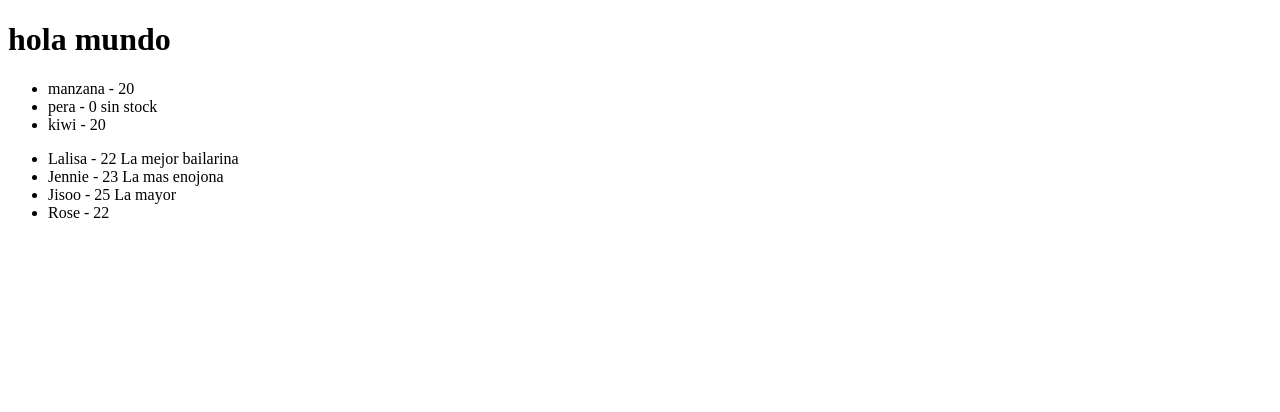
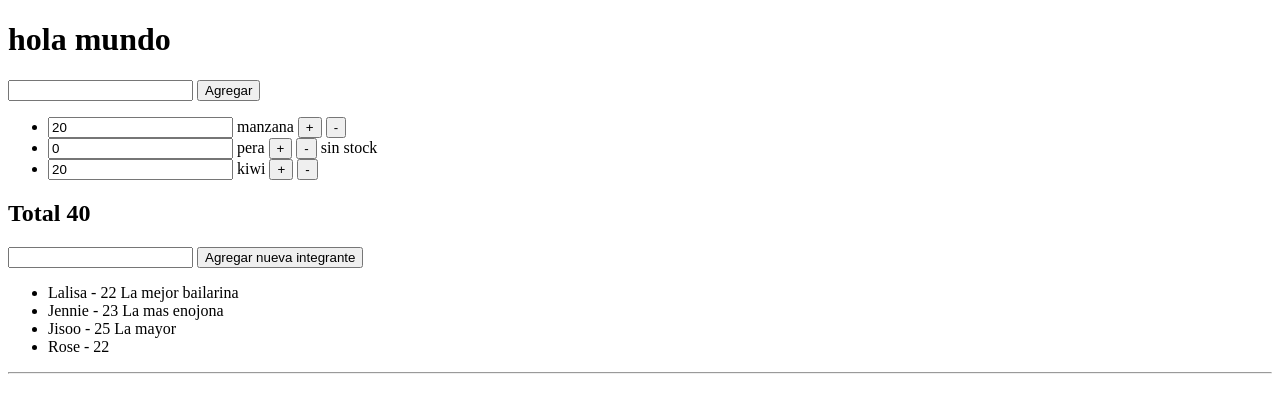
Before and after one commit to cbustamante777duoc/vue2, a plain HTML site: page index.html in a window 1280 px wide. Drawn offline with nearby package versions, Linux system fonts and the light colour scheme.

Commit message:
agregando evento click y uso de computed

```diff
--- a/index.html
+++ b/index.html
@@ -9,12 +9,27 @@
 <body>
     <div id="app">
         <h1>{{titulo}}</h1>
+
+        <input type="text" v-model="nuevaFruta">
+
+        <button v-on:click="AgregarFruta" @keyup.enter="AgregarFruta">
+         Agregar
+        </button>
+
         <ul>
-            <li v-for="item of frutas">{{item.nombre}} - {{item.cantidad}}
+            <li v-for="item of frutas">
+                <input type="number" v-model.number="item.cantidad">
+             {{item.nombre}}
+             <button @click="item.cantidad++">+</button>
+             <button @click="item.cantidad--">-</button>
             <span v-if="item.cantidad === 0">sin stock</span>
             </li>
         </ul>
+        <h2>Total {{ sumarFrutas  }}</h2>
 
+        <!--@click-->
+        <input type="text" v-model="nuevaIntegrante">
+        <button @click="AgregarNuevaIntegrante">Agregar nueva integrante</button>
         <ul>
                 <li v-for="item of Blackpink">{{item.nombre}} - {{item.edad}}
                  <span v-if="item.nombre === 'Lalisa' "> La mejor bailarina</span>
@@ -22,6 +37,10 @@
                  <span v-if="item.nombre === 'Jisoo' "> La mayor</span>
             </li>
         </ul>
+
+        <hr>
+
+
     </div>
     <script src="https://cdn.jsdelivr.net/npm/vue/dist/vue.js"></script>
     <script src="./js/v-for.js"></script>
--- a/js/v-for.js
+++ b/js/v-for.js
@@ -7,6 +7,9 @@ const app = new Vue({
             {nombre:'pera',cantidad:0},
             {nombre:'kiwi',cantidad:20}
         ],
+        nuevaFruta:'',
+        total: 0 ,
+        nuevaIntegrante:'',
 
         Blackpink:[
             {nombre:'Lalisa',edad:22},
@@ -14,8 +17,45 @@ const app = new Vue({
             {nombre:'Jisoo',edad:25},
             {nombre:'Rose',edad:22}
         ]
+    },
+    methods: {
+        //metodo que agrega una nueva fruta
+        AgregarFruta() {
+            this.frutas.push({
+                nombre: this.nuevaFruta, cantidad:0
+            });
+            //esto deja en blanco el input
+            this.nuevaFruta='';
+        },
+        AgregarNuevaIntegrante(){
+            this.Blackpink.push({
+                nombre: this.nuevaIntegrante, edad:22
+            });
+            this.nuevaIntegrante='';
 
+        }
+    },
+    computed: {
+        sumarFrutas() {
 
+           this.total = 0;
+
+           for(item of this.frutas) {
+
+               this.total = this.total + item.cantidad;
+           }
+           // retorna la cantidad sumada
+           return this.total;
+        },
+        /*
+        sumarEdades() {
+            this.total = 0;
+            for(item of this.Blackpink){
+                this.total = this.total + item.edad;
+            }
+            return this.total;
+
+        }*/
     }
 
 });
```
